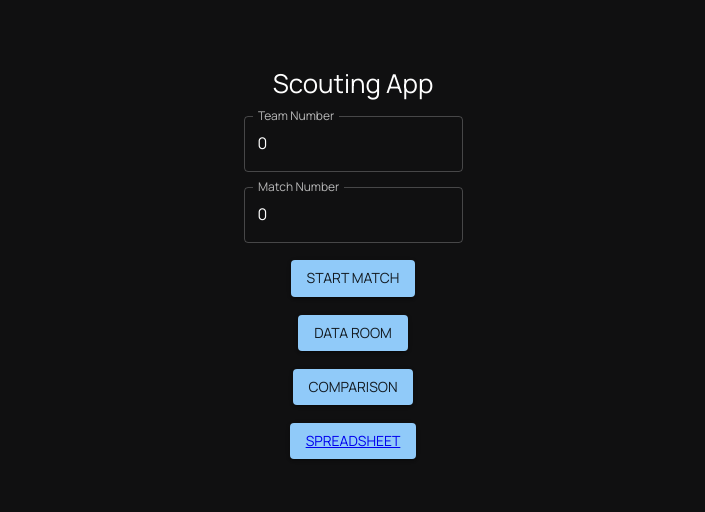
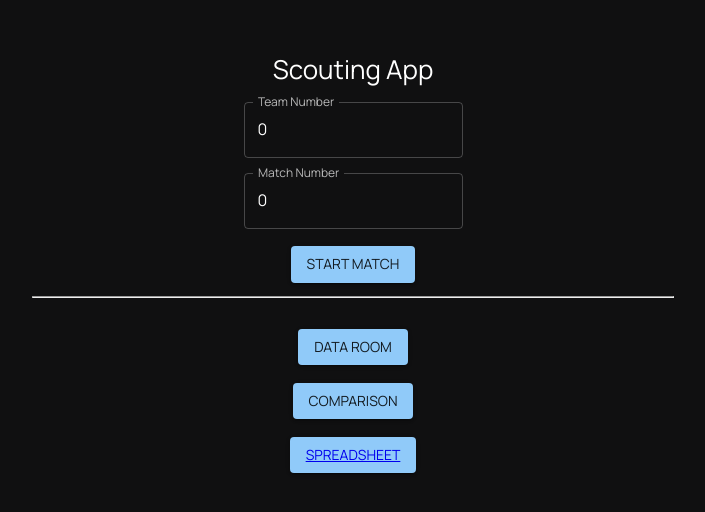
Before and after one commit to Adam-Omarali/610-Scouting-App-2022, a React (Create React App) app: page / in a window 1280 px wide. Shown: the part 138-650 px from the top of the page, without its empty margins (287-992 px from the left). Built offline with nearby package versions, Linux system fonts and the light colour scheme.

Commit message:
UI and UX Fixes

```diff
--- a/src/App.css
+++ b/src/App.css
@@ -2,6 +2,8 @@
 
 .App {
   font-family: 'Manrope', sans-serif;
+  min-width: fit-content;
+  max-width: 100%;
 }
 
 .App-header {
--- a/src/components/PageSwitcher.js
+++ b/src/components/PageSwitcher.js
@@ -18,8 +18,8 @@ function PageSwitcher(){
             return <DataRoom setPage={setCurrPage} all={true}/>
         case "comparison":
             return <div className='App-header'>
-            <DataRoom all={false}/>
-            <DataRoom all={false}/>
+            <DataRoom all={false} setPage={null}/>
+            <DataRoom all={false} setPage={setCurrPage}/>
             </div>
         default:
             return <>page does not exist</>
--- a/src/pages/Data.js
+++ b/src/pages/Data.js
@@ -1,4 +1,4 @@
-import { getAccordionDetailsUtilityClass, Table, TableBody, TableCell, TableContainer, TableHead, TableRow, TextField } from "@mui/material";
+import { Button, getAccordionDetailsUtilityClass, Table, TableBody, TableCell, TableContainer, TableHead, TableRow, TextField } from "@mui/material";
 import {
     Chart as ChartJS,
     RadialLinearScale,
@@ -193,7 +193,7 @@ function DataRoom(props){
 
 
     return (
-        <div className={props.all ? "App-header" : ""}>
+        <div className={props.all ? "App-header" : ""} style={{alignContent : props.all ? 'flex-start' : '', paddingLeft : props.all ? '20px' : ''}}>
             <div className="padding-top">
                 <TextField placeholder="Team Number" label="Team Number" value={teamNumber} onChange={(e) => {setTeamNumber(e.target.value)}}>Team Number</TextField>
             </div>
@@ -258,6 +258,11 @@ function DataRoom(props){
                 </Table>
             </TableContainer>
             </>}
+            {props.setPage !== null &&
+            <div className="padding-top">
+                <Button onClick={() => props.setPage("home")}>Back Home</Button>
+            </div>
+            }
 
         </div>
     )
--- a/src/pages/LandingPage.js
+++ b/src/pages/LandingPage.js
@@ -28,6 +28,7 @@ function Home(props){
             <div className='padding-top'>
                 <Button variant="contained" onClick={() => changePage("editor")}>Start Match</Button>
             </div>
+            <hr style={{width:"50%"}}/>
             <div className='padding-top'>
                 <Button variant="contained" onClick={() => changePage("data")}>Data Room</Button>
             </div>
```
